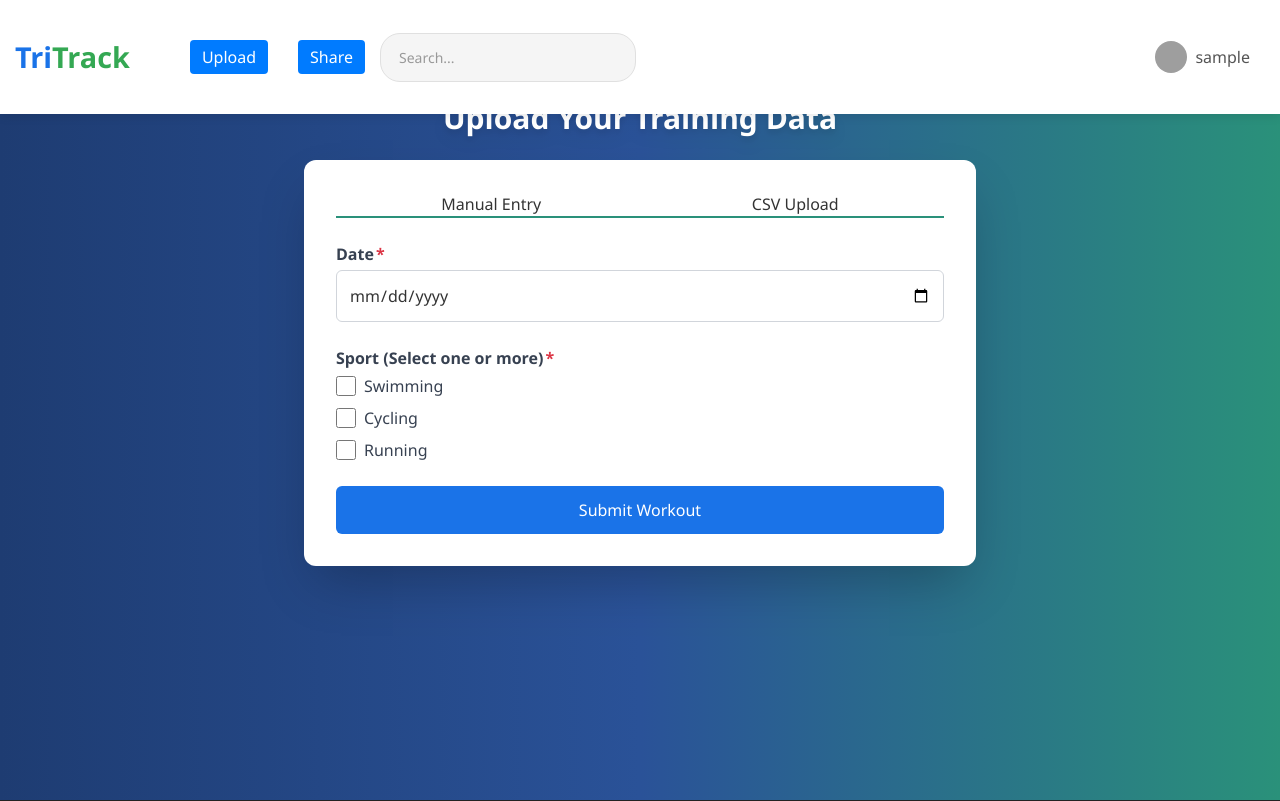
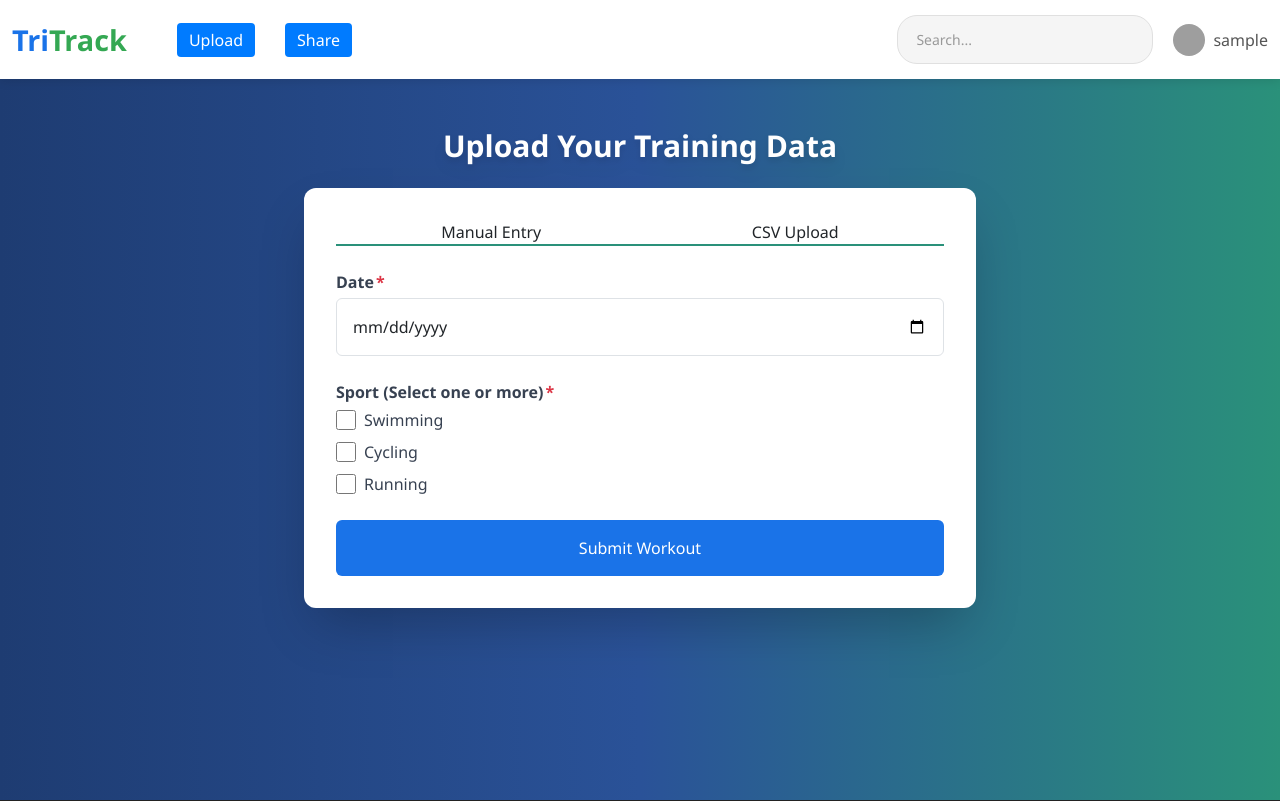
Before and after one commit to vuhuy194779/Agile-Web-Dev-CITS5505, a Flask app: page /upload in a window 1280 px wide. Shown: the top 801 px of the page. Run offline with Flask 3, Linux system fonts and the light colour scheme; the visitor is signed in with stand-in values (Sample User, id 1); some libraries are stand-ins or nearby versions; grey boxes are pictures that could not be loaded.

Commit message:
Switch search bar html location
set as logged only, adjust css to fit the change

```diff
--- a/web/app/static/welcome-page.css
+++ b/web/app/static/welcome-page.css
@@ -102,13 +102,13 @@ header {
   margin-left: 20px;
   z-index: 1001;
 }
+
 nav {
   display: flex;
+  align-items: center;
+  flex: 1;
   justify-content: center;
-  align-items: center;
-  padding: 15px;
-  position: relative;
-  flex: 1;
+  margin-left: 20px;
 }
 
 /* nav bar */
@@ -116,7 +116,7 @@ nav ul {
   display: flex;
   list-style: none;
   margin: 0;
-  padding: 15px;
+  padding: 0;
 }
 
 nav ul li {
@@ -135,7 +135,7 @@ nav ul li a:hover {
 }
 
 #nav-menu a.highlight {
-  background-color: #007BFF; /* 蓝色背景 */
+  background-color: #007bff;
   color: white;
   border-radius: 4px;
   padding: 6px 12px;
@@ -166,7 +166,8 @@ nav ul li a:hover {
 }
 
 /* Login button */
-#login-btn, #signup-btn {
+#login-btn,
+#signup-btn {
   color: white;
   background-color: #1a73e8;
   font-weight: 500;
@@ -177,7 +178,8 @@ nav ul li a:hover {
   text-decoration: none;
 }
 
-#login-btn:hover, #signup-btn:hover {
+#login-btn:hover,
+#signup-btn:hover {
   color: white;
   background-color: #1a73e8;
   font-weight: 500;
@@ -236,6 +238,7 @@ input.submit:hover {
   align-items: center;
   cursor: pointer;
   position: relative;
+  z-index: 1100;
 }
 
 .avatar {
@@ -250,7 +253,7 @@ input.submit:hover {
   font-weight: 500;
 }
 
-.dropdown {
+.user-menu .dropdown {
   position: absolute;
   top: 100%;
   right: 0;
@@ -259,7 +262,7 @@ input.submit:hover {
   box-shadow: 0 2px 10px rgba(0, 0, 0, 0.1);
   border-radius: 4px;
   padding: 8px 0;
-  z-index: 1000;
+  z-index: 1200;
 }
 
 .dropdown a {
@@ -277,6 +280,7 @@ input.submit:hover {
 .hidden {
   display: none;
 }
+
 /* Search Bar Styles */
 .search-container {
   flex: 1 1 auto;
@@ -329,6 +333,12 @@ input.submit:hover {
 
 .search-button:hover {
   color: #1558b0;
+}
+
+.right-group {
+  display: flex;
+  align-items: center;
+  margin-left: auto;
 }
 
 /* Hero Section */
@@ -630,25 +640,28 @@ footer {
 .overlay {
   display: none;
   position: fixed;
-  top: 0; left: 0;
+  top: 0;
+  left: 0;
   width: 100vw;
   height: 100vh;
-  background: rgba(0,0,0,0.5);
+  background: rgba(0, 0, 0, 0.5);
   z-index: 999;
 }
 
 /* Modal container */
-.login-modal,.signup-modal {
+.login-modal,
+.signup-modal {
   display: block;
   position: fixed;
-  top: 50%; left: 50%;
+  top: 50%;
+  left: 50%;
   transform: translate(-50%, -50%);
   width: 850px;
   max-width: 95%;
   height: 550px;
   background: #fff;
   border-radius: 8px;
-  box-shadow: 0 10px 30px rgba(0,0,0,0.2);
+  box-shadow: 0 10px 30px rgba(0, 0, 0, 0.2);
   z-index: 1000;
   overflow: hidden;
 }
@@ -737,6 +750,6 @@ footer {
   background-color: #0056b3;
 }
 
-.modal-h1{
+.modal-h1 {
   color: white;
 }
--- a/web/app/templates/base.html
+++ b/web/app/templates/base.html
@@ -6,6 +6,8 @@
     <title>TriTrack - Your Triathlon Journey Tracker</title>
     <link rel="stylesheet" href="{{ url_for('static', filename='welcome-page.css') }}" />
     <link rel="stylesheet" href="/static/upload.css" />
+    <link href="https://cdn.jsdelivr.net/npm/bootstrap@5.1.3/dist/css/bootstrap.min.css" rel="stylesheet" />
+    {% block styles %}{% endblock %}
     <script src="https://cdn.tailwindcss.com"></script>
     <script src="https://code.jquery.com/jquery-3.6.0.min.js"></script>
     <script src="/static/upload.js"></script>
@@ -30,6 +32,7 @@
               <li><a href="#" class="highlight">Share</a></li>
               {% endif %}
             </ul>
+            {% if not current_user.is_anonymous %}
             <div class="right-group">
               <div class="search-container">
                 <form action="#" method="get" class="search-form">
@@ -40,26 +43,25 @@
                 </form>
               </div>
             </div>
+            {% endif %}
+          </nav>
           <div class="nav-right">
             {% if request.path == '/login' %}
             <a href="{{ url_for('signup') }}" id="signup-btn">Sign Up</a>
-              {% elif request.path == '/signup' %}
-              <a href="{{ url_for('login') }}" id="login-btn">Login</a>
-              {% elif current_user.is_anonymous %}
+            {% elif current_user.is_anonymous or request.path == '/signup' %}
             <a href="{{ url_for('login') }}" id="login-btn">Login</a>
             {% else %}
             <div class="user-menu" onclick="toggleDropdown()">
-                <img src="{{ url_for('static', filename='avatar.png') }}" class="avatar" alt="avatar" />
+              <img src="{{ url_for('static', filename='avatars/' + (current_user.avatar or 'default_avatar.png')) }}" class="avatar" alt="avatar" />
               <span>{{ current_user.username }}</span>
               <div id="dropdown" class="dropdown hidden">
-                  <!--<a href="#">Personal Data</a> -->
+                <a href="/personal">Personal Data</a>
                 <a href="#">Sport Track</a>
                 <a href="{{ url_for('logout') }}">Log out</a>
               </div>
             </div>
             {% endif %}
           </div>
-          </nav>
         </div>
       </div>
     </header>
```
Lines whose indentation alone changed are shown as unchanged.
